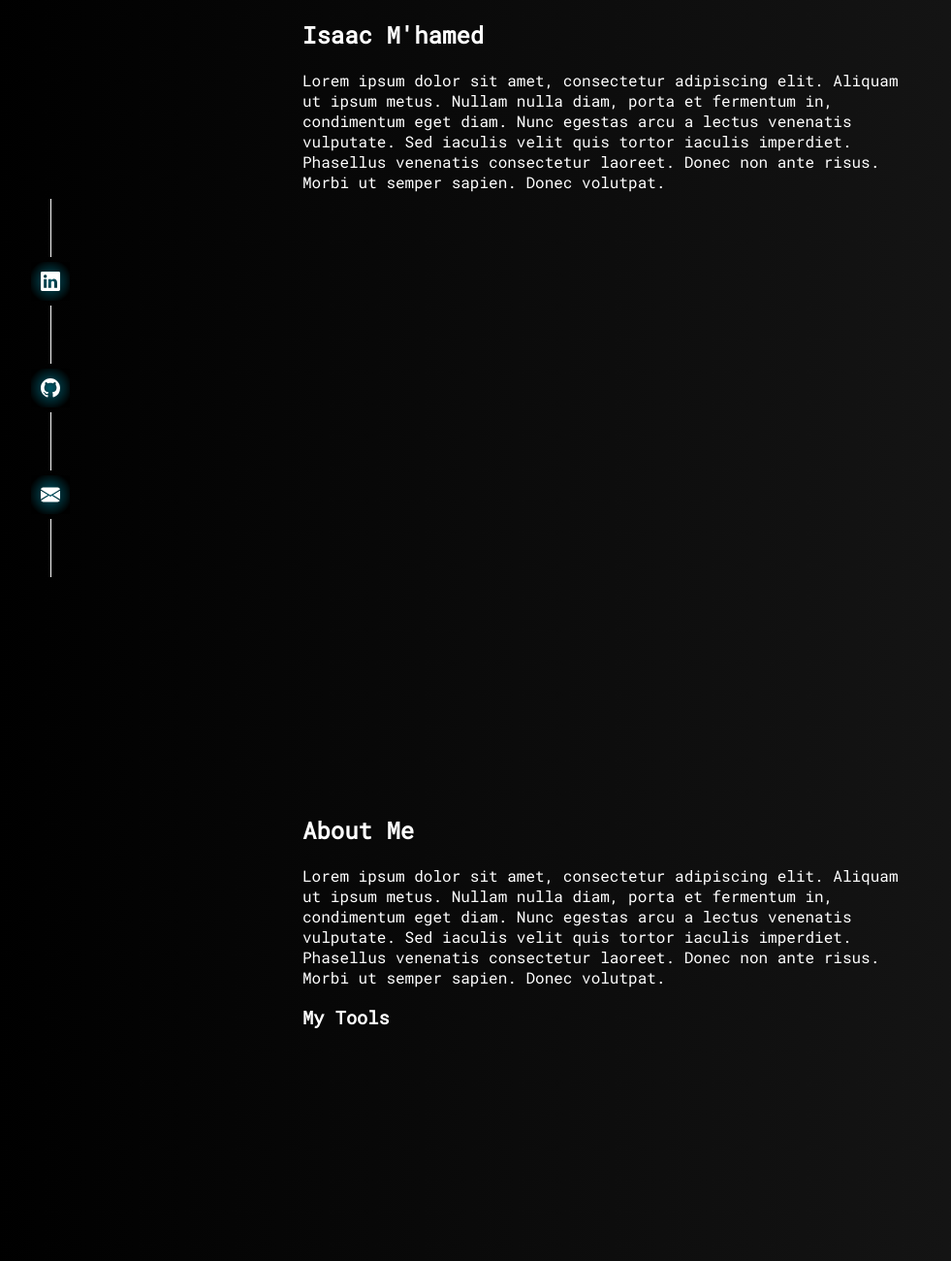
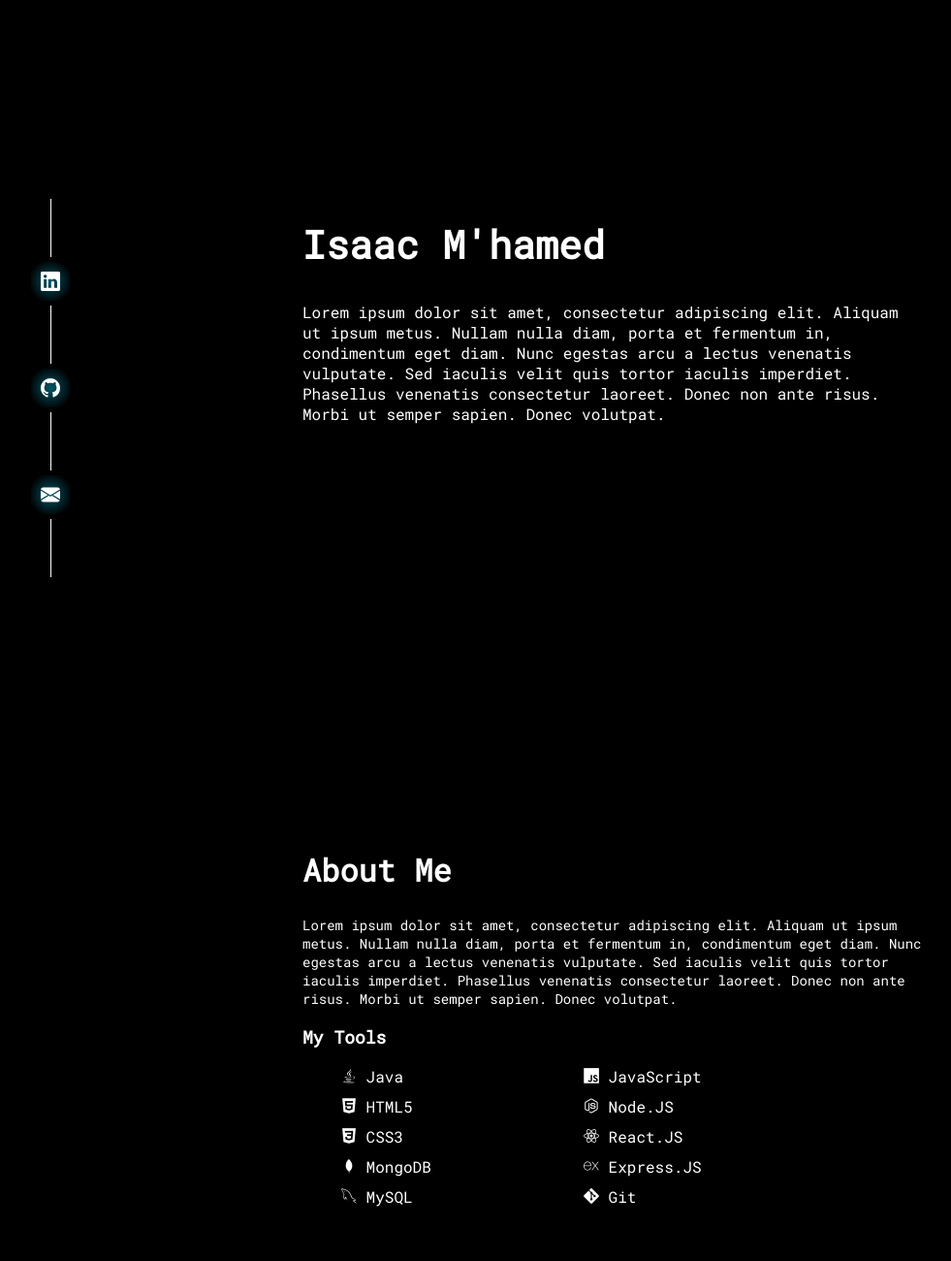
Before and after one commit to Isaacm1210/Portfolio-v1, a plain HTML site: page src/Index.html in a window 1280 px wide. Shown: the top 1300 px of the page at 97% size, without its empty margins (8-989 px from the left). Drawn offline with nearby package versions, Linux system fonts and the light colour scheme.

Commit message:
added section spacing, footer and tools list

```diff
--- a/src/Index.html
+++ b/src/Index.html
@@ -17,6 +17,7 @@
 </head>
 
 <body>
+    <div>
     <section class="social">
         <ul class="social-list">
             <li class="social-break"></li>
@@ -51,7 +52,7 @@
     <main>
         <section class="intro content">
             <h1>Isaac M'hamed</h1>
-            <p>Lorem ipsum dolor sit amet, consectetur adipiscing elit. Aliquam ut ipsum metus. Nullam nulla diam, porta
+            <p class="intro-p">Lorem ipsum dolor sit amet, consectetur adipiscing elit. Aliquam ut ipsum metus. Nullam nulla diam, porta
                 et fermentum in, condimentum eget diam. Nunc egestas arcu a lectus venenatis vulputate. Sed iaculis
                 velit quis tortor iaculis imperdiet. Phasellus venenatis consectetur laoreet. Donec non ante risus.
                 Morbi ut semper sapien. Donec volutpat.</p>
@@ -65,6 +66,18 @@
                 Morbi ut semper sapien. Donec volutpat.
             </p>
             <h3>My Tools</h3>
+            <ul class="tools-list">
+                <li><i class="devicon-java-plain"></i> Java</li>
+                <li><i class="devicon-javascript-plain"></i> JavaScript</li>
+                <li><i class="devicon-html5-plain"></i> HTML5</li>
+                <li><i class="devicon-nodejs-plain"></i> Node.JS</li>
+                <li><i class="devicon-css3-plain"></i> CSS3</li>
+                <li><i class="devicon-react-original"></i> React.JS</li>
+                <li><i class="devicon-mongodb-plain"></i> MongoDB</li>
+                <li><i class="devicon-express-original"></i> Express.JS</li>
+                <li><i class="devicon-mysql-plain"></i> MySQL</li>
+                <li><i class="devicon-git-plain"></i> Git</li>
+            </ul>
         </section>
         <section class="education content">
             <h2>Education</h2>
@@ -73,10 +86,17 @@
 
         <section class="projects content">
             <h2>Projects</h2>
+
+        </section>
+        <section class="contact content">
+            <h2>Contact</h2>
         </section>
 
-
     </main>
+    <footer>
+        <p>Designed and Developed by Isaac M'hamed</p>
+    </footer>
+    </div>
 </body>
 
 </html>
--- a/src/style.css
+++ b/src/style.css
@@ -1,27 +1,34 @@
 *{
     box-sizing: inherit;
     --bg-grey: rgb(26, 26, 26);
-    --fs-heading: 36px;
+    --fs-heading: 40px;
     --fs-xxl: 32px;
     --fs-xl: 24px;
     --fs-l: 20px;
     --fs-m: 18px;
-    --fs-sm: 16;
+    --fs-sm: 16px;
+    --fs-xs: 14px;
 }
 
 html{
     box-sizing: border-box;
     width: 100%;
+    scroll-behavior: smooth;
 }
 
 body {
     height: 100vh;
     width: 100%;
-    background: linear-gradient(90deg, rgb(0, 0, 0), var(--bg-grey));
+    background: black;
+    /* background: linear-gradient(90deg, rgb(0, 0, 0), var(--bg-grey)); */
+    background-repeat: no-repeat;
+    background-attachment: fixed;
     color: rgb(255, 255, 255);
     font-family: 'SF Mono','Fira Code','Fira Mono','Roboto Mono',monospace;;
     margin: 0;
     display: flex;
+    flex-direction: column;
+    top: 0;
 }
 
 .social {
@@ -41,7 +48,7 @@ body {
         .social-icon{
             margin: auto;
             padding: 10px;
-            background: radial-gradient(circle, rgba(0, 217, 255, 0.377) 5%, rgb(0, 0, 0) 80%);
+            background: radial-gradient(circle, rgba(0, 217, 255, 0.377) 5%, rgba(0, 0, 0, 0) 80%);
             height: 40px;
             width: 40px;
         }
@@ -71,5 +78,34 @@ main{
 }
 
 .content{
-    height: 100vh;
+    height: 90vh;
+    padding-top: 20%;
 }
+.intro-p{
+    font-size: var(--fs-sm);
+}
+
+h1{
+    font-size: var( --fs-heading);
+}
+
+h2{
+    font-size: var(--fs-xxl);
+}
+
+h3{
+    font-size: var(--fs-m);
+}
+
+p{
+    font-size: var(--fs-xs);
+}
+.intro{
+    padding-top: 30%;
+}
+
+ul.tools-list{
+    display: grid;
+    grid-template-columns: repeat(2, minmax(100px, 240px));
+    gap: 10px;
+}
```
